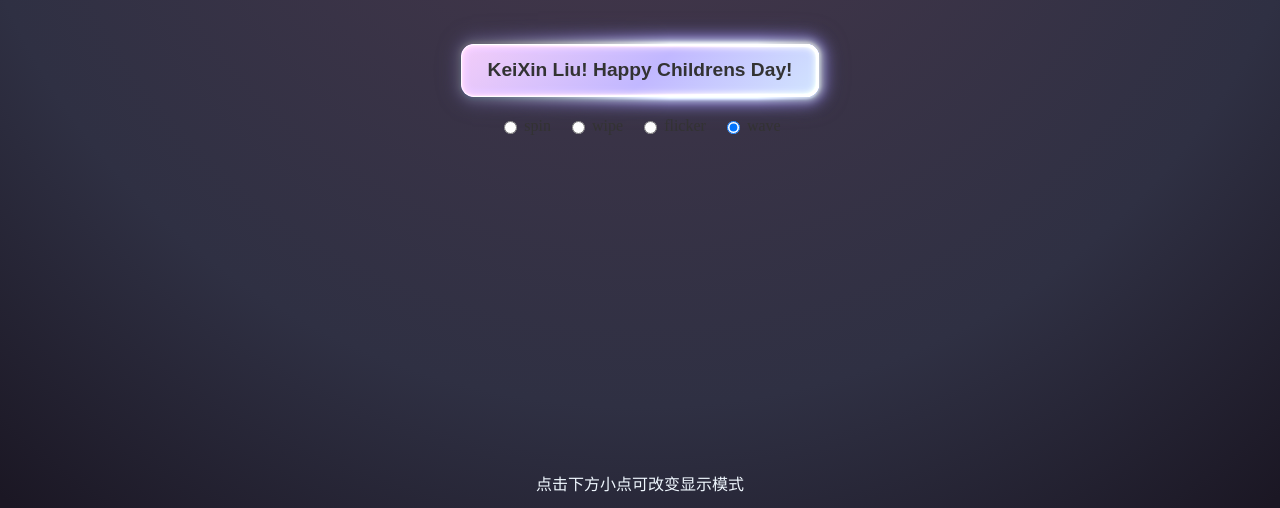
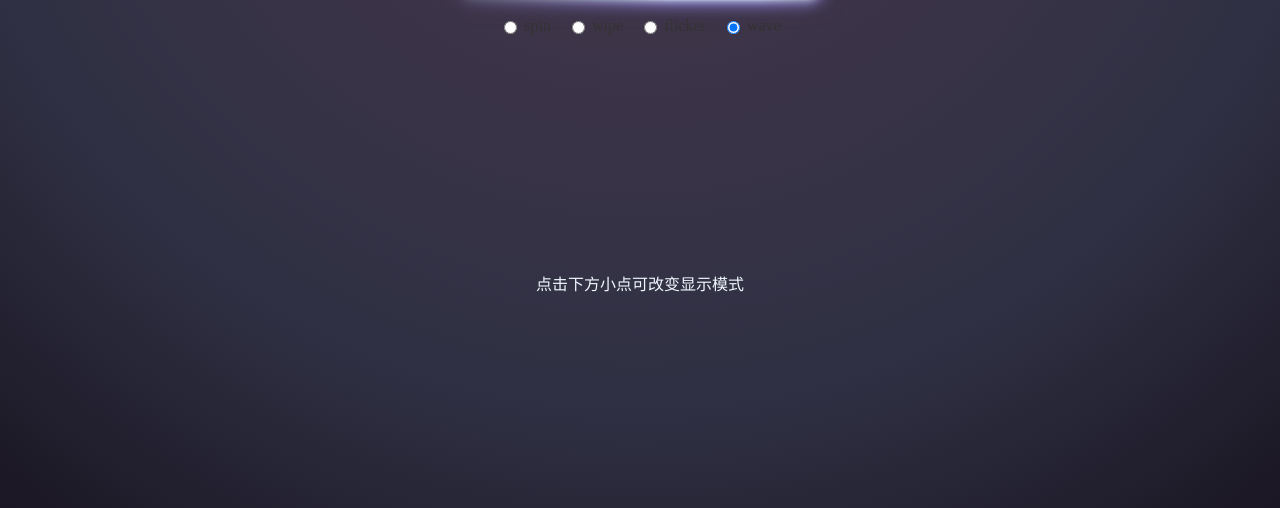
Before and after one commit to wuxing20250601/wuxing20250601.github.io, a plain HTML site: page index.html in a window 1280 px wide. Shown: the part 292-800 px from the top of the page. Drawn offline with Linux system fonts and the light colour scheme.

Commit message:
Update index.html

```diff
--- a/index.html
+++ b/index.html
@@ -5,7 +5,7 @@
     <meta charset="UTF-8">
     <meta http-equiv="X-UA-Compatible" content="IE=edge,chrome=1">
     <meta name="viewport" content="width=device-width, initial-scale=1.0">
-    <title>6种纯CSS超酷按钮发光特效|DEMO_jQuery之家-自由分享jQuery、html5、css3的插件库</title>
+    <title>KeiXin Liu!  Happy Childrens Day!</title>
     <link rel="stylesheet" href="./css/main.css">
     <link rel="stylesheet" href="./css/demo.css">
 </head>
@@ -15,7 +15,7 @@
     <div class="container">
         <main id="app" class="dark">
 
-            <button class="" style="margin-top: 300px;" data-effect="flicker">
+            <button class="" style="margin-top: 200px;" data-effect="flicker">
                 <span class="text">KeiXin Liu!  Happy Childrens Day!</span>
                 <span class="shimmer"></span>
             </button>
@@ -30,7 +30,7 @@
             </section>
 
         </main>
-        <div style="text-align: center;color: aliceblue; margin-top: 300px;">点击下方小点可改变显示模式</div>
+        <div style="text-align: center;color: aliceblue; margin-top: 200px;">点击下方小点可改变显示模式</div>
     </div>
 
 
```
